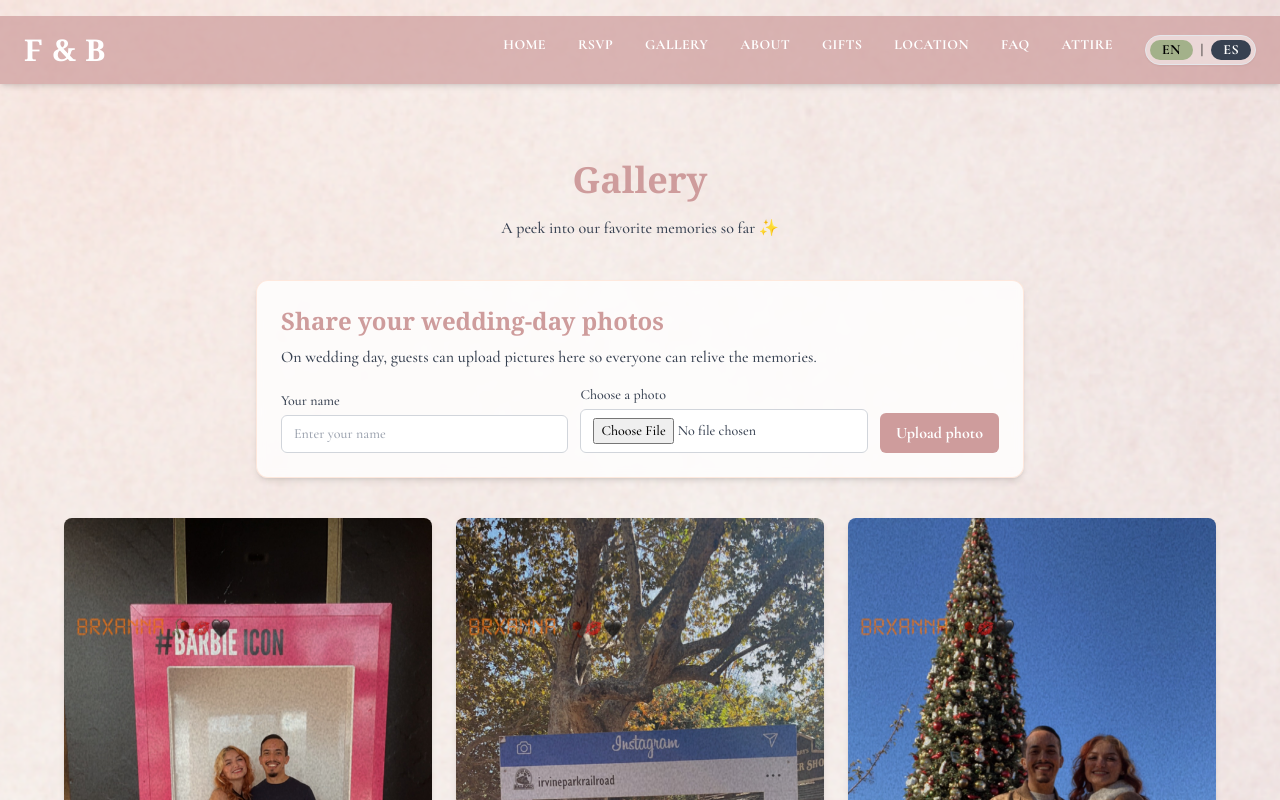
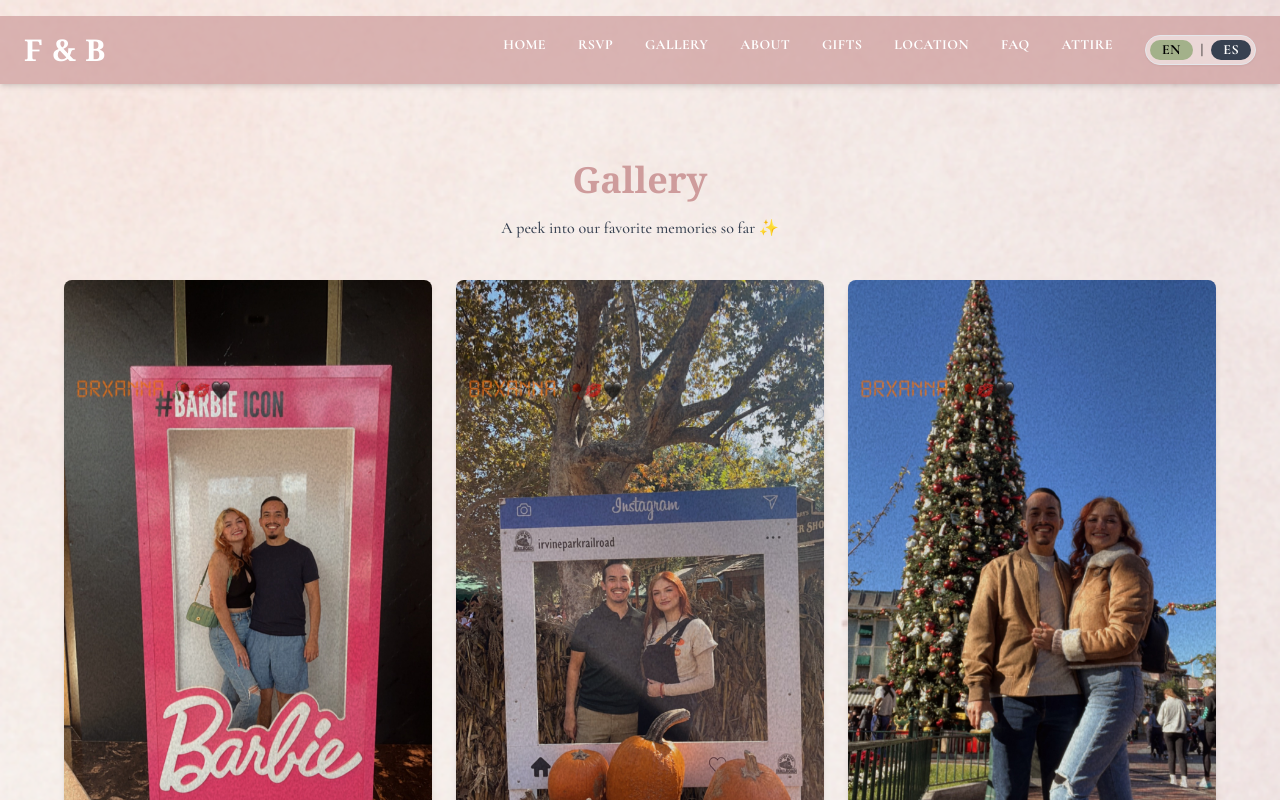
Before and after one commit to FernandoAndrade10/wedding-website, a React (Vite) app in the folder vite-project/: page /gallery in a window 1280 px wide. Shown: the top 800 px of the page. Built offline with nearby package versions, Linux system fonts and the light colour scheme; no server answers.

Commit message:
Removed user uploads

```diff
--- a/vite-project/src/pages/Gallery.jsx
+++ b/vite-project/src/pages/Gallery.jsx
@@ -1,4 +1,4 @@
-import { useEffect, useMemo, useState } from 'react';
+import { useState } from 'react';
 import Lightbox from 'yet-another-react-lightbox';
 import Thumbnails from 'yet-another-react-lightbox/plugins/thumbnails';
 import 'yet-another-react-lightbox/styles.css';
@@ -6,9 +6,6 @@ import 'yet-another-react-lightbox/plugins/thumbnails.css';
 // eslint-disable-next-line no-unused-vars
 import { motion } from "framer-motion";
 import { useLanguage } from '../context/LanguageContext';
-import { toast } from 'react-toastify';
-
-const ACCEPTED_IMAGE_TYPES = ['image/jpeg', 'image/jpg', 'image/png', 'image/webp', 'image/heic', 'image/heif'];
 
 const staticImages = [
   { src: '/images/gallery1.JPG' },
@@ -26,152 +23,19 @@ const staticImages = [
   { src: '/images/Gallery3.JPG' },
 ];
 
-function fileToDataUrl(file) {
-  return new Promise((resolve, reject) => {
-    const reader = new FileReader();
-    reader.onload = () => resolve(reader.result);
-    reader.onerror = () => reject(new Error('FILE_READ_FAILED'));
-    reader.readAsDataURL(file);
-  });
-}
-
 export default function Gallery() {
   const [open, setOpen] = useState(false);
   const [index, setIndex] = useState(0);
-  const [guestName, setGuestName] = useState('');
-  const [selectedFile, setSelectedFile] = useState(null);
-  const [guestUploads, setGuestUploads] = useState([]);
-  const [isSubmitting, setIsSubmitting] = useState(false);
 
   const { language } = useLanguage();
   const galleryText = {
     en: {
       title: "Gallery",
       subtitle: "A peek into our favorite memories so far ✨",
-      uploadTitle: "Share your wedding-day photos",
-      uploadDesc: "On wedding day, guests can upload pictures here so everyone can relive the memories.",
-      yourName: "Your name",
-      yourNamePlaceholder: "Enter your name",
-      choosePhoto: "Choose a photo",
-      uploadBtn: "Upload photo",
-      uploadedBy: "Uploaded by",
-      uploadSuccess: "Photo uploaded! Thank you for sharing 💕",
-      uploadErrors: {
-        nameRequired: "Please enter your name.",
-        fileRequired: "Please choose a photo first.",
-        fileType: "Only JPG, PNG, HEIC, or WEBP images are allowed.",
-        fileSize: "Please use an image smaller than 5MB.",
-        general: "Upload failed. Please try again.",
-      },
     },
     es: {
       title: "Galería",
       subtitle: "Un vistazo a nuestros recuerdos favoritos hasta ahora ✨",
-      uploadTitle: "Comparte tus fotos del día de la boda",
-      uploadDesc: "El día de la boda, los invitados pueden subir fotos aquí para que todos revivamos esos momentos.",
-      yourName: "Tu nombre",
-      yourNamePlaceholder: "Escribe tu nombre",
-      choosePhoto: "Elige una foto",
-      uploadBtn: "Subir foto",
-      uploadedBy: "Subido por",
-      uploadSuccess: "¡Foto subida! Gracias por compartir 💕",
-      uploadErrors: {
-        nameRequired: "Por favor escribe tu nombre.",
-        fileRequired: "Por favor elige una foto primero.",
-        fileType: "Solo se permiten imágenes JPG, PNG, HEIC o WEBP.",
-        fileSize: "Por favor usa una imagen menor a 5MB.",
-        general: "No se pudo subir la foto. Inténtalo de nuevo.",
-      },
-    }
-  };
-
-  const API_URL = import.meta.env.VITE_API_URL;
-
-  useEffect(() => {
-    const loadGuestUploads = async () => {
-      if (!API_URL) return;
-
-      try {
-        const res = await fetch(`${API_URL}/api/gallery-uploads`);
-        if (!res.ok) return;
-
-        const data = await res.json();
-        setGuestUploads(Array.isArray(data.uploads) ? data.uploads : []);
-      } catch {
-        // Keep gallery usable even if upload API is unavailable.
-      }
-    };
-
-    loadGuestUploads();
-  }, [API_URL]);
-
-  const allSlides = useMemo(() => {
-    const uploadedSlides = guestUploads.map((upload) => ({
-      src: upload.imageDataUrl,
-      guestName: upload.guestName,
-      uploaded: true,
-    }));
-
-    return [...uploadedSlides, ...staticImages];
-  }, [guestUploads]);
-
-  const handleUpload = async (event) => {
-    event.preventDefault();
-
-    if (!guestName.trim()) {
-      toast.error(galleryText[language].uploadErrors.nameRequired);
-      return;
-    }
-
-    if (!selectedFile) {
-      toast.error(galleryText[language].uploadErrors.fileRequired);
-      return;
-    }
-
-    if (!ACCEPTED_IMAGE_TYPES.includes(selectedFile.type)) {
-      toast.error(galleryText[language].uploadErrors.fileType);
-      return;
-    }
-
-    if (selectedFile.size > 5 * 1024 * 1024) {
-      toast.error(galleryText[language].uploadErrors.fileSize);
-      return;
-    }
-
-    if (!API_URL) {
-      toast.error(galleryText[language].uploadErrors.general);
-      return;
-    }
-
-    setIsSubmitting(true);
-
-    try {
-      const imageDataUrl = await fileToDataUrl(selectedFile);
-
-      const res = await fetch(`${API_URL}/api/gallery-uploads`, {
-        method: 'POST',
-        headers: { 'Content-Type': 'application/json' },
-        body: JSON.stringify({
-          guestName: guestName.trim(),
-          imageDataUrl,
-        }),
-      });
-
-      const data = await res.json().catch(() => null);
-
-      if (!res.ok || !data?.upload) {
-        throw new Error('UPLOAD_FAILED');
-      }
-
-      setGuestUploads((prev) => [data.upload, ...prev]);
-      setGuestName('');
-      setSelectedFile(null);
-      event.target.reset();
-      toast.success(galleryText[language].uploadSuccess);
-    } catch {
-      toast.error(galleryText[language].uploadErrors.general);
-    } finally {
-      setIsSubmitting(false);
     }
   };
 
@@ -198,45 +62,8 @@ export default function Gallery() {
             {galleryText[language].subtitle}
           </p>
 
-          <div className="max-w-3xl mx-auto mb-10 bg-white/80 backdrop-blur-sm p-6 rounded-xl shadow-md border border-peach/30" data-aos="fade-up">
-            <h3 className="text-2xl font-serif font-bold text-mauve mb-2">{galleryText[language].uploadTitle}</h3>
-            <p className="text-gray-700 mb-4">{galleryText[language].uploadDesc}</p>
-
-            <form onSubmit={handleUpload} className="grid gap-3 md:grid-cols-[1fr_1fr_auto] md:items-end">
-              <label className="flex flex-col text-sm text-gray-700">
-                {galleryText[language].yourName}
-                <input
-                  type="text"
-                  value={guestName}
-                  onChange={(e) => setGuestName(e.target.value)}
-                  placeholder={galleryText[language].yourNamePlaceholder}
-                  className="mt-1 rounded-md border border-gray-300 px-3 py-2 bg-white"
-                  maxLength={80}
-                />
-              </label>
-
-              <label className="flex flex-col text-sm text-gray-700">
-                {galleryText[language].choosePhoto}
-                <input
-                  type="file"
-                  accept="image/jpeg,image/jpg,image/png,image/webp,image/heic,image/heif"
-                  onChange={(e) => setSelectedFile(e.target.files?.[0] || null)}
-                  className="mt-1 rounded-md border border-gray-300 px-3 py-2 bg-white"
-                />
-              </label>
-
-              <button
-                type="submit"
-                disabled={isSubmitting}
-                className="rounded-md bg-mauve text-white px-4 py-2 font-semibold hover:opacity-90 disabled:opacity-50"
-              >
-                {galleryText[language].uploadBtn}
-              </button>
-            </form>
-          </div>
-
           <div className="grid grid-cols-1 sm:grid-cols-2 md:grid-cols-3 gap-6 max-w-6xl mx-auto" data-aos="fade-up" data-aos-delay="200">
-              {allSlides.map((image, i) => (
+              {staticImages.map((image, i) => (
                 <button
                   type="button"
                   key={`${image.src}-${i}`}
@@ -252,11 +79,6 @@ export default function Gallery() {
                     alt={`Gallery ${i + 1}`}
                     className="rounded-lg shadow-md cursor-pointer group-hover:opacity-80 transition"
                   />
-                  {image.uploaded && (
-                    <p className="mt-2 text-xs text-gray-700">
-                      {galleryText[language].uploadedBy}: <span className="font-semibold">{image.guestName}</span>
-                    </p>
-                  )}
                 </button>
               ))}
           </div>
@@ -264,7 +86,7 @@ export default function Gallery() {
           <Lightbox
             open={open}
             close={() => setOpen(false)}
-            slides={allSlides}
+            slides={staticImages}
             index={index}
             on={{
               view: ({ index: current }) => setIndex(current),
--- a/vite-project/src/pages/Location.jsx
+++ b/vite-project/src/pages/Location.jsx
@@ -142,7 +142,7 @@ export default function Location() {
               </p>
             </div>
             {/* Hotels */}
-            <div data-aos="fade-up" data-aos-delay="600" data-aos-once="true">
+            {/* <div data-aos="fade-up" data-aos-delay="600" data-aos-once="true">
               <div className="flex items-center gap-2 mb-2">
                 <span aria-hidden="true">
                   <FaHotel className="text-sage w-6 h-6" />
@@ -157,7 +157,7 @@ export default function Location() {
               <p className="mt-2 text-sm text-gray-500">
                 *Hotels are listed for planning purposes and subject to change based on final venue location.
               </p>
-            </div>
+            </div> */}
           </div>
         </div>
       </section>
```
